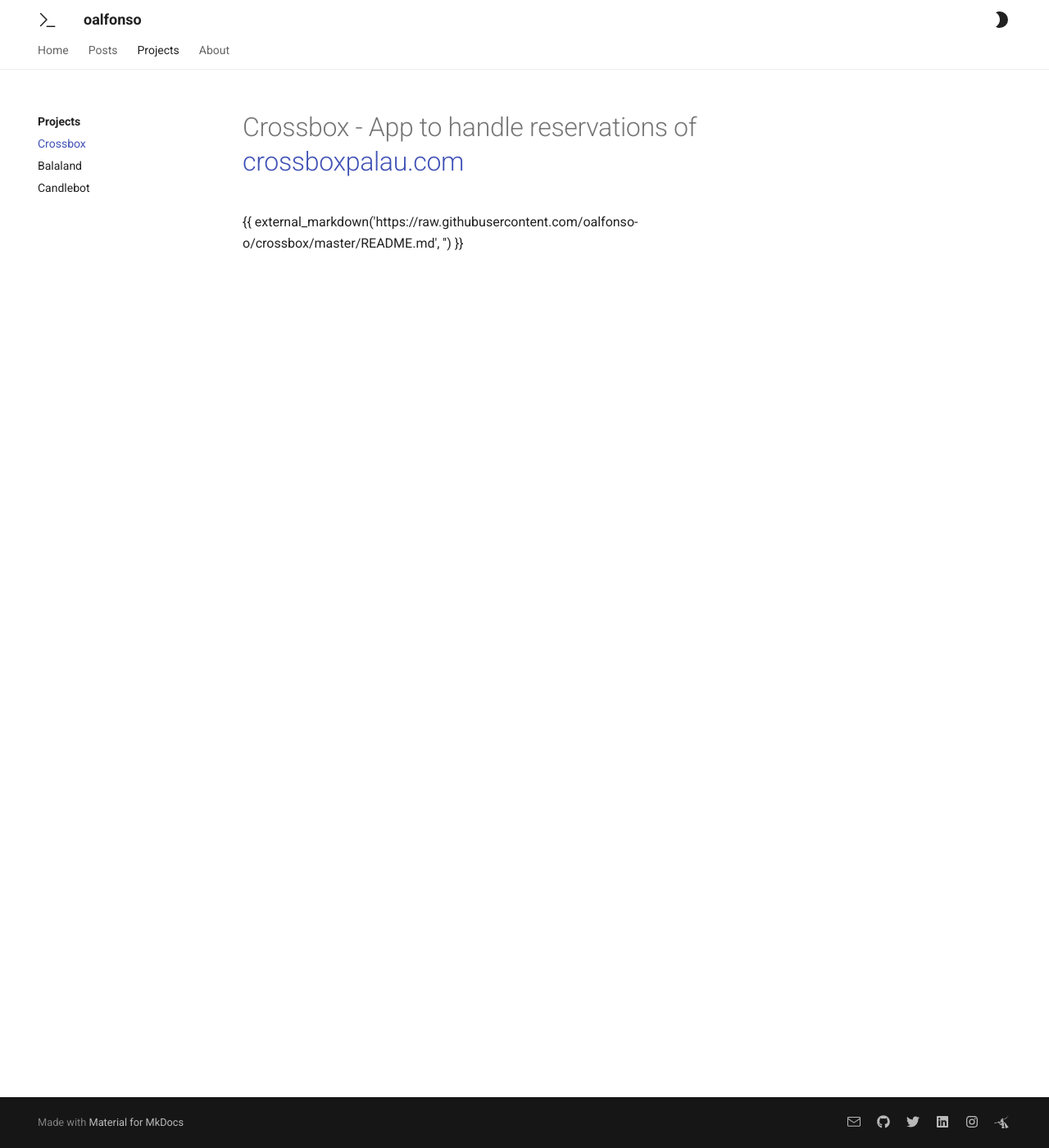
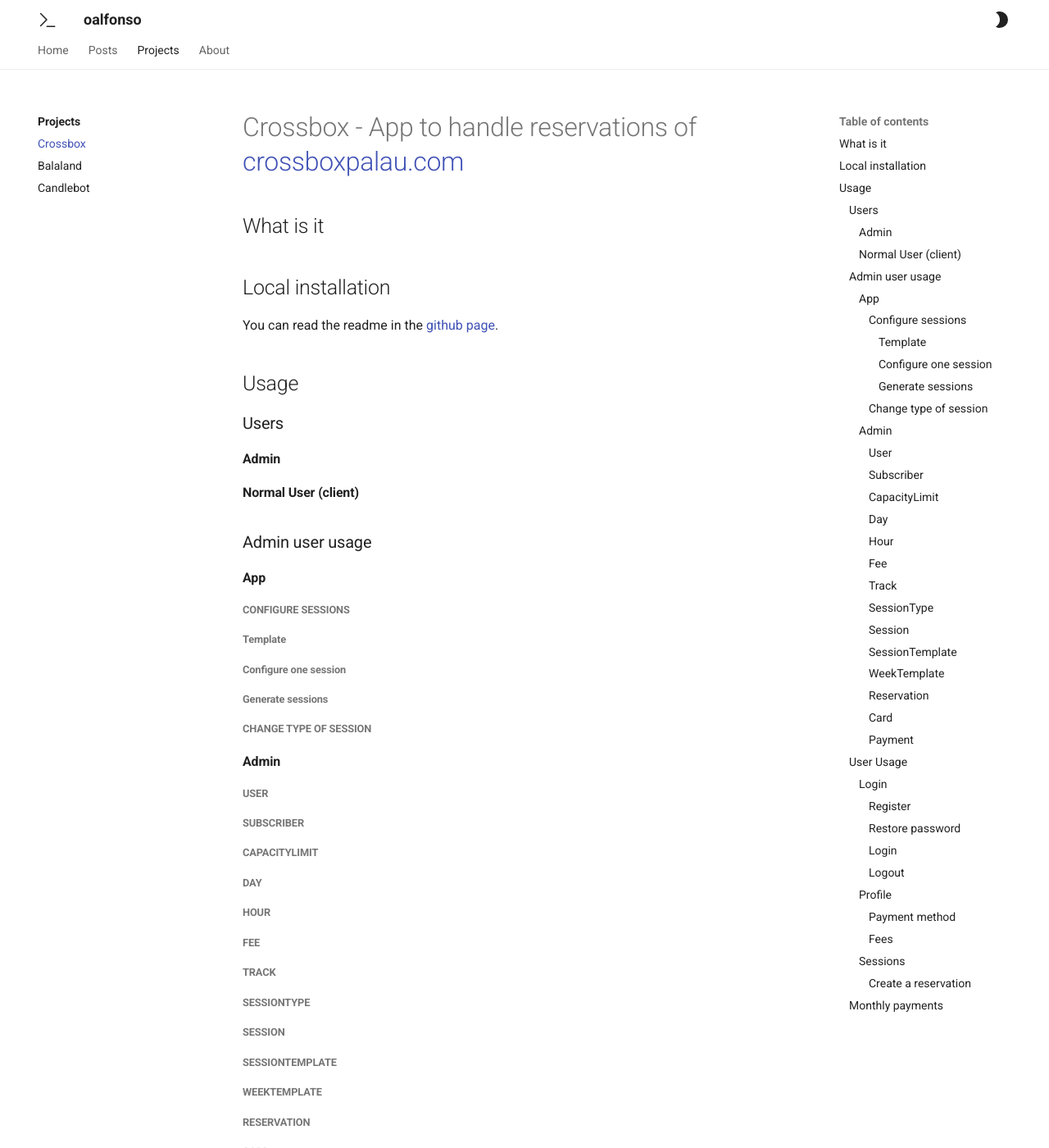
Before and after one commit to oalfonso-o/mkdocs, an MkDocs documentation site: the page built from docs/projects/crossbox.md, in a window 1280 px wide and 1400 px high. Shown: the whole window at 82% size. Built offline with MkDocs 1.6.1 and Material for MkDocs 9.7.7, drawn with Linux system fonts in a browser that asks for light colours; some of the changed text lies outside the part shown.

Commit message:
Add index for crossbox

```diff
--- a/docs/projects/crossbox.md
+++ b/docs/projects/crossbox.md
@@ -1,3 +1,47 @@
 # Crossbox - App to handle reservations of [crossboxpalau.com](https://www.crossboxpalau.com)
 
-{{ external_markdown('https://raw.githubusercontent.com/oalfonso-o/crossbox/master/README.md', '') }}
+
+## What is it
+
+## Local installation
+
+You can read the readme in the [github page](https://github.com/oalfonso-o/crossbox).
+
+## Usage
+### Users
+#### Admin
+#### Normal User (client)
+### Admin user usage
+#### App
+##### Configure sessions
+###### Template
+###### Configure one session
+###### Generate sessions
+##### Change type of session
+#### Admin
+##### User
+##### Subscriber
+##### CapacityLimit
+##### Day
+##### Hour
+##### Fee
+##### Track
+##### SessionType
+##### Session
+##### SessionTemplate
+##### WeekTemplate
+##### Reservation
+##### Card
+##### Payment
+### User Usage
+#### Login
+##### Register
+##### Restore password
+##### Login
+##### Logout
+#### Profile
+##### Payment method
+##### Fees
+#### Sessions
+##### Create a reservation
+### Monthly payments
```
